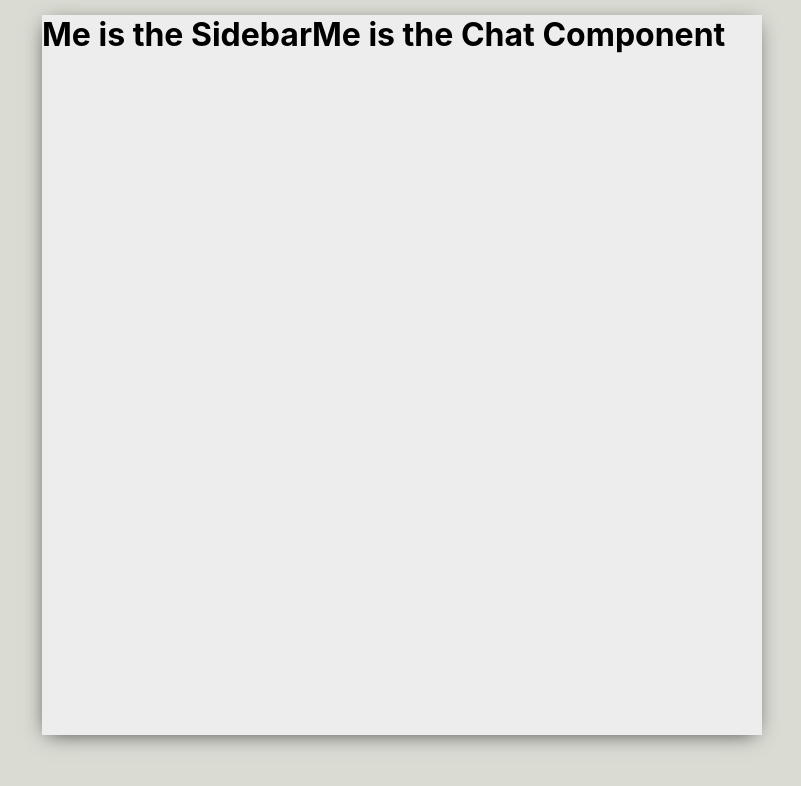
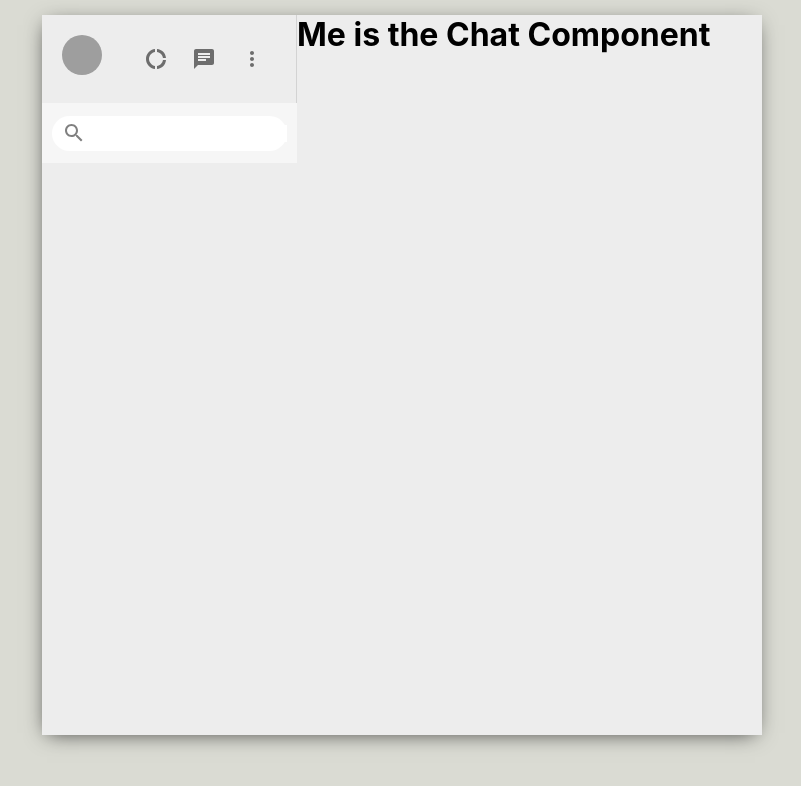
Before and after one commit to CannedShroud/whatsapp-mern, a React (Create React App) app: page / in a window 1280 px wide. Shown: the top 786 px of the page, without its empty margins (238-1039 px from the left). Built offline with nearby package versions, Linux system fonts and the light colour scheme; grey boxes are pictures that could not be loaded.

Commit message:
Build sidebar header

```diff
--- a/src/Sidebar.css
+++ b/src/Sidebar.css
@@ -0,0 +1,52 @@
+.sidebar {
+  display: flex;
+  flex-direction: column;
+  flex: 0.35;
+}
+
+.sidebar__header {
+  display: flex;
+  justify-content: space-between;
+  padding: 20px;
+  border-right: 1px solid lightgray;
+}
+
+.sidebar__headerRight {
+  display: flex;
+  align-items: center;
+  justify-content: space-between;
+  min-width: 10vw;
+}
+
+.sidebar__headerRight > .MuiSvgIcon-root {
+  margin-right: 2vw;
+  font-size: 24px !important;
+}
+
+.sidebar__search {
+  display: flex;
+  align-items: center;
+  background-color: #f6f6f6;
+  height: 40px;
+  padding: 10px;
+}
+
+.sidebar__searchContainer {
+  display: flex;
+  align-items: center;
+  background-color: white;
+  width: 100%;
+  height: 35px;
+  border-radius: 25px;
+}
+
+.sidebar__searchContainer > .MuiSvgIcon-root {
+  color: gray;
+  padding: 10px;
+}
+
+.sidebar__searchContainer > input {
+  border: none;
+  margin-left: 10px;
+  outline-width: 0;
+}
--- a/src/Sidebar.js
+++ b/src/Sidebar.js
@@ -1,10 +1,31 @@
+import { Avatar, IconButton } from "@material-ui/core";
+import { Chat, DonutLarge, MoreVert, SearchOutlined } from "@material-ui/icons";
 import React from "react";
 import "./Sidebar.css";
 
 function Sidebar() {
   return (
     <div className="sidebar">
-      <h1>Me is the Sidebar</h1>
+      <div className="sidebar__header">
+        <Avatar src="https://i.imgur.com/23yg1IZ.jpg" />
+        <div className="sidebar__headerRight">
+          <IconButton>
+            <DonutLarge />
+          </IconButton>
+          <IconButton>
+            <Chat />
+          </IconButton>
+          <IconButton>
+            <MoreVert />
+          </IconButton>
+        </div>
+      </div>
+        <div className="sidebar__search">
+          <div className="sidebar__searchContainer">
+            <SearchOutlined />
+            <input type="text" />
+          </div>
+        </div>
     </div>
   );
 }
```
